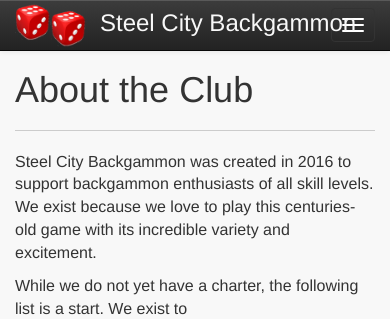
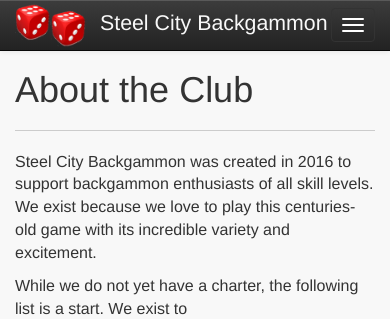
Before and after one commit to pblackwood/steelcitybg, a PHP site: page /about.html in a window 390 px wide. Shown: the top 319 px of the page. Run offline with PHP 8.4, Linux system fonts and the light colour scheme; some libraries are stand-ins or nearby versions.

Commit message:
Cosmetic change for small devices.

```diff
--- a/src/css/app.css
+++ b/src/css/app.css
@@ -25,6 +25,13 @@ hr {
     position: relative;
     top: 10px;
     left: 70px;
+}
+
+@media (max-width: 480px) {
+    .brand-name {
+        font-size: 16pt;
+        top: 12px;
+    }
 }
 
 .jumbotron {
```
